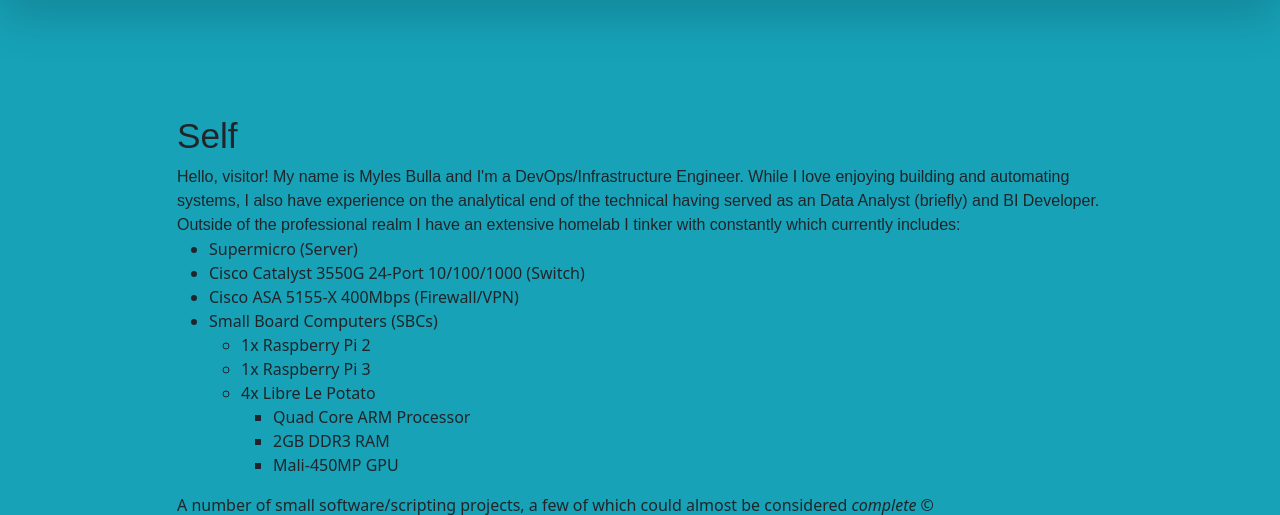
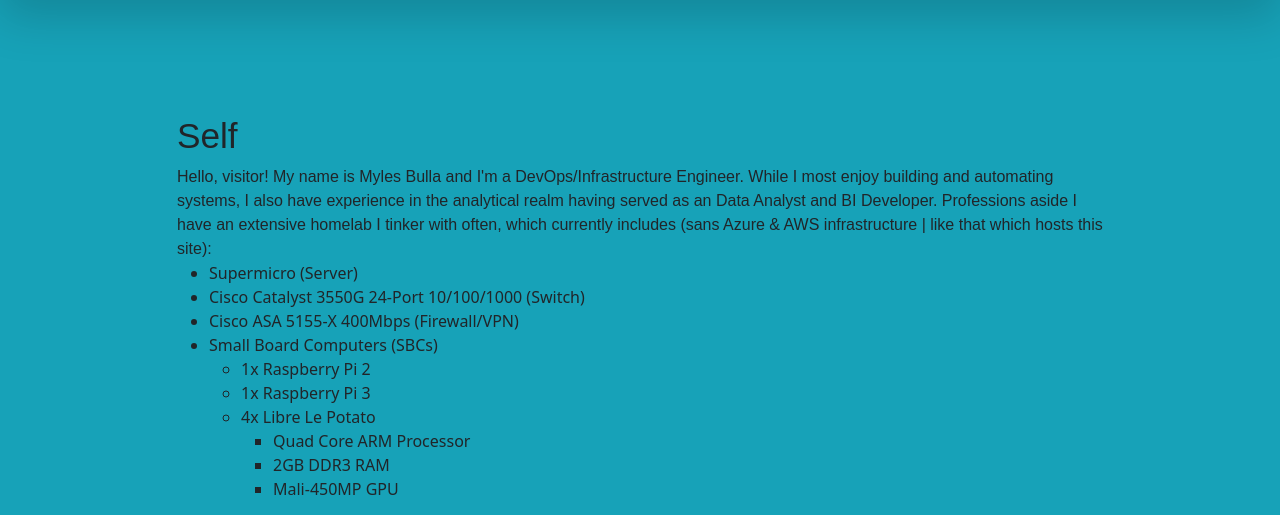
Before and after one commit to hydropero/DevOpsFlasked, a Flask app: page /posts in a window 1280 px wide. Shown: the part 70-585 px from the top of the page. Run offline with Flask 3, Linux system fonts and the light colour scheme.

Commit message:
changed wording

```diff
--- a/DevOpsFlaskedSite/templates/index.html
+++ b/DevOpsFlaskedSite/templates/index.html
@@ -20,7 +20,7 @@
                     <div class="col-10">
                         <h2 class="homepage_style" style="font-size: 220%;">Self</h2>
                         <p class="homepage_style">
-                            Hello, visitor! My name is Myles Bulla and I'm a DevOps/Infrastructure Engineer. While I love enjoying building and automating systems, I also have experience on the analytical end of the technical having served as an Data Analyst (briefly) and BI Developer. Outside of the professional realm I have an extensive homelab I tinker with constantly which currently includes:
+                            Hello, visitor! My name is Myles Bulla and I'm a DevOps/Infrastructure Engineer. While I most enjoy building and automating systems, I also have experience in the analytical realm having served as an Data Analyst and BI Developer. Professions aside I have an extensive homelab I tinker with often, which currently includes (sans Azure & AWS infrastructure | like that which hosts this site):
                             <ul>
                             <li>Supermicro (Server)</li>
                             <li>Cisco Catalyst 3550G 24-Port 10/100/1000 (Switch)</li>
```
